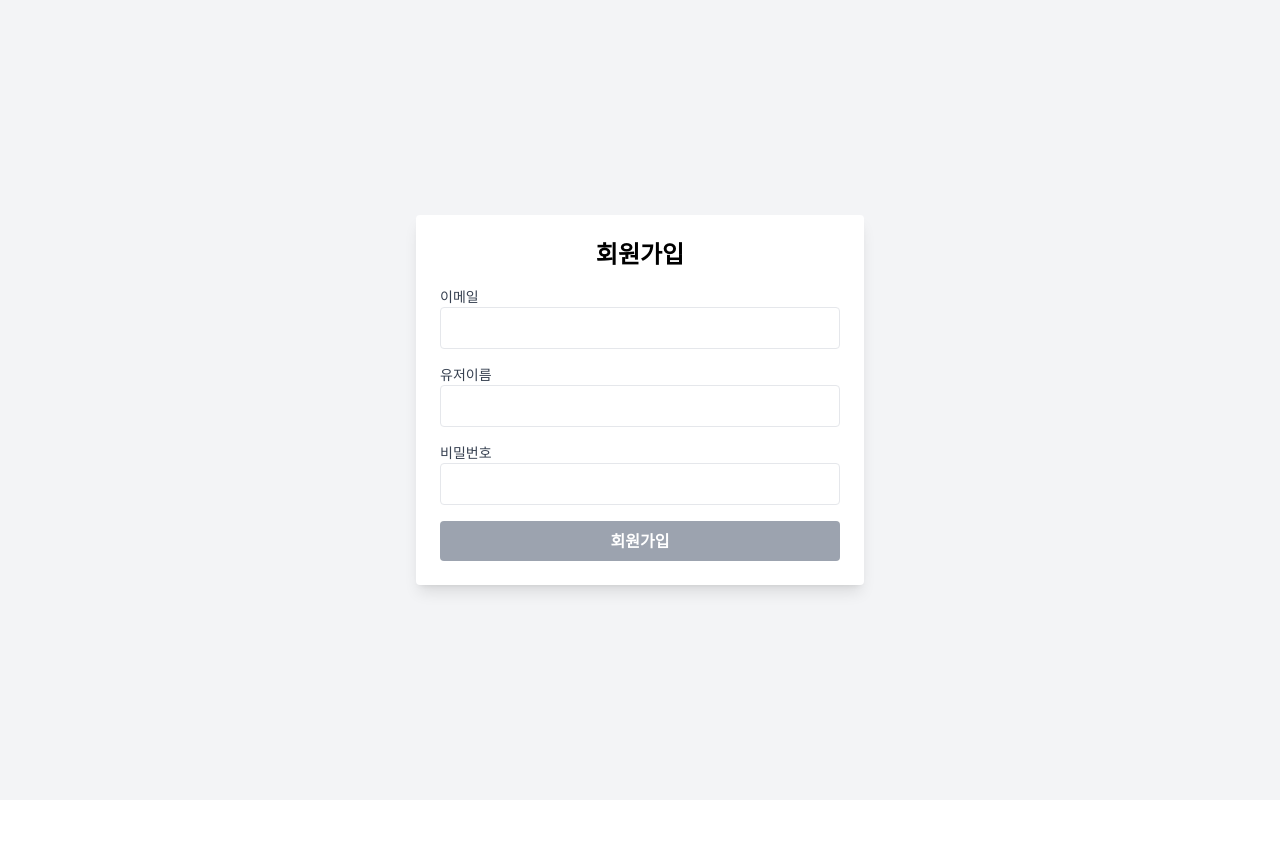
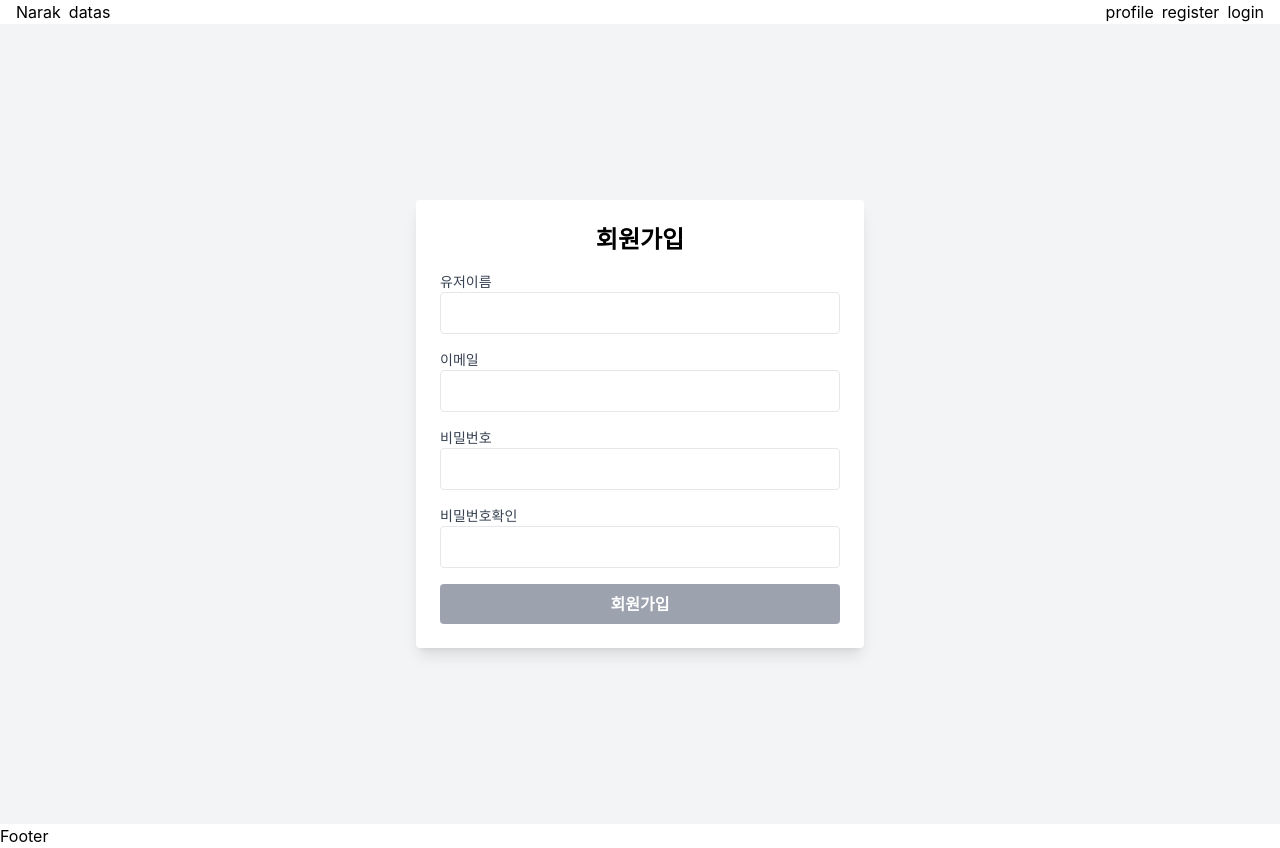
Before and after one commit to Regulus55/narak, a React (Create React App) app: page /register in a window 1280 px wide. Before the commit the page ends 800 px from the top, so only its background shows below. Built offline with nearby package versions, Linux system fonts and the light colour scheme.

Commit message:
login register module

```diff
--- a/package.json
+++ b/package.json
@@ -3,6 +3,7 @@
   "version": "0.1.0",
   "private": true,
   "dependencies": {
+    "@headlessui/react": "^2.2.0",
     "@tanstack/react-query": "^5.62.0",
     "@tanstack/react-query-devtools": "^5.62.0",
     "@testing-library/jest-dom": "^5.17.0",
--- a/src/App.tsx
+++ b/src/App.tsx
@@ -1,9 +1,12 @@
 import { Outlet } from "react-router-dom";
+import { Footer, Navbar } from "./components/Layout";
 
 const App = () => {
   return (
     <>
+      <Navbar />
       <Outlet />
+      <Footer />
     </>
   );
 };
--- /dev/null
+++ b/src/components/Layout/Footer.tsx
@@ -0,0 +1,5 @@
+const Footer = () => {
+  return <div>Footer</div>;
+};
+
+export default Footer;
--- /dev/null
+++ b/src/components/Layout/Navbar.tsx
@@ -0,0 +1,23 @@
+import { useNavigate } from "react-router-dom";
+
+const Navbar = () => {
+  const navigate = useNavigate();
+  return (
+    <nav>
+      <div className="flex justify-between mx-2 ">
+        <div id="left" className="flex mx-2 space-x-2">
+          <button onClick={() => navigate("/")}>Narak</button>
+          <button onClick={() => navigate("/datas")}>datas</button>
+        </div>
+
+        <div id="right" className="flex mx-2 space-x-2">
+          <button onClick={() => navigate("/profile")}>profile</button>
+          <button onClick={() => navigate("/register")}>register</button>
+          <button onClick={() => navigate("/login")}>login</button>
+        </div>
+      </div>
+    </nav>
+  );
+};
+
+export default Navbar;
--- /dev/null
+++ b/src/components/Layout/index.tsx
@@ -0,0 +1,4 @@
+import Navbar from "./Navbar";
+import Footer from "./Footer";
+
+export { Navbar, Footer };
--- /dev/null
+++ b/src/components/common/FormInput.tsx
@@ -0,0 +1,32 @@
+import React from "react";
+
+interface FormInputProps {
+  id: string;
+  type: string;
+  label: string;
+  register: any;
+  errorMessage?: string;
+}
+
+const FormInput: React.FC<FormInputProps> = ({
+  id,
+  type,
+  label,
+  register,
+  errorMessage,
+}) => (
+  <div>
+    <label htmlFor={id} className="block text-sm font-medium text-gray-700">
+      {label}
+    </label>
+    <input
+      id={id}
+      type={type}
+      {...register}
+      className="w-full px-4 py-2 border rounded focus:outline-none focus:ring focus:ring-indigo-200"
+    />
+    {errorMessage && <p className="text-red-500 text-sm">{errorMessage}</p>}
+  </div>
+);
+
+export default FormInput;
--- /dev/null
+++ b/src/components/common/index.tsx
@@ -0,0 +1,3 @@
+import FormInput from "./FormInput";
+
+export { FormInput };
--- a/src/pages/Auth/Login.tsx
+++ b/src/pages/Auth/Login.tsx
@@ -2,6 +2,8 @@ import React from "react";
 
 import { useForm } from "react-hook-form";
 import useloginUser from "../../hooks/Auth/useLoginUser";
+import { FormInput } from "../../components/common";
+import { loginErrorMessage } from "../../utils/firebaseErrors";
 
 interface loginUserInput {
   email: string;
@@ -9,7 +11,11 @@ interface loginUserInput {
 }
 
 const Login: React.FC = () => {
-  const { register, handleSubmit } = useForm<loginUserInput>({
+  const {
+    register,
+    handleSubmit,
+    formState: { errors },
+  } = useForm<loginUserInput>({
     defaultValues: {
       email: "test@test.com",
       password: "test1234",
@@ -26,45 +32,49 @@ const Login: React.FC = () => {
   const isLoading = loginUserStatus === "pending";
 
   const loginUserHandler = async (userInput: loginUserInput) => {
+    try {
       await loginUserMutate({
         email: userInput.email,
         password: userInput.password,
       });
+    } catch (error) {}
   };
+
+  // 로그인 에러 메세지
+  const firebaseErrorMessage = loginUserError
+    ? loginErrorMessage(loginUserError)
+    : null;
 
   return (
     <div className="min-h-screen flex items-center justify-center bg-gray-100">
       <div className="bg-white p-6 rounded shadow-lg w-full max-w-md">
         <h2 className="text-2xl font-bold text-center mb-4">로그인</h2>
         <form onSubmit={handleSubmit(loginUserHandler)} className="space-y-4">
-          <div>
-            <label
-              htmlFor="email"
-              className="block text-sm font-medium text-gray-700"
-            >
-              이메일
-            </label>
-            <input
+          <FormInput
             id="email"
             type="email"
-              {...register("email", { required: "이메일을 입력해주세요" })}
-              className="w-full px-4 py-2 border rounded focus:outline-none focus:ring focus:ring-indigo-200"
+            label="이메일"
+            register={register("email", {
+              required: "이메일을 입력하세요",
+            })}
+            errorMessage={errors.email?.message}
           />
-          </div>
-          <div>
-            <label
-              htmlFor="password"
-              className="block text-sm font-medium text-gray-700"
-            >
-              비밀번호
-            </label>
-            <input
+
+          <FormInput
             id="password"
             type="password"
-              {...register("password", { required: "비밀번호를 입력해주세요" })}
-              className="w-full px-4 py-2 border rounded focus:outline-none focus:ring focus:ring-indigo-200"
+            label="비밀번호"
+            register={register("password", {
+              required: "비밀번호를 입력하세요",
+            })}
+            errorMessage={errors.password && "비밀번호를 입력하세요"}
           />
-          </div>
+
+          {/* 에러메세지 */}
+          {firebaseErrorMessage && (
+            <p className="text-red-500 text-sm mb-4">{firebaseErrorMessage}</p>
+          )}
+
           <button
             type="submit"
             className={
--- a/src/pages/Auth/Register.tsx
+++ b/src/pages/Auth/Register.tsx
@@ -1,15 +1,23 @@
 import React from "react";
 import { useForm } from "react-hook-form";
 import useRegisterUser from "../../hooks/Auth/useRegisterUser";
+import { registerErrorMessage } from "../../utils/firebaseErrors";
+import { FormInput } from "../../components/common";
 
 interface registerUserInput {
+  displayName: string;
   email: string;
   password: string;
-  displayName: string;
+  confirmPassword: string;
 }
 
 const Register: React.FC = () => {
-  const { register, handleSubmit } = useForm<registerUserInput>();
+  const {
+    register,
+    handleSubmit,
+    getValues,
+    formState: { errors },
+  } = useForm<registerUserInput>();
 
   const {
     mutateAsync: registerUserMutate,
@@ -21,31 +29,20 @@ const Register: React.FC = () => {
   const isLoading = registerUserStatus === "pending";
 
   const registerUserHandler = async (userInput: registerUserInput) => {
+    try {
       await registerUserMutate({
         email: userInput.email,
         password: userInput.password,
         displayName: userInput.displayName,
       });
+
       alert("회원가입 성공");
+    } catch (error) {}
   };
 
   // 회원가입 에러 메세지
-  const getFirebaseErrorMessage = (error: any): string => {
-    switch (error?.code) {
-      case "auth/email-already-in-use":
-        return "이미 사용중인 이메일입니다.";
-      case "auth/invalid-email":
-        return "잘못된 이메일 형식입니다.";
-      case "auth/weak-password":
-        return "비밀번호를 강하게 만들어주세요.";
-      case "auth/operation-not-allowed":
-        return "이메일 회원가입이 비활성화되어 있습니다.";
-      default:
-        return "알 수 없는 오류가 발생했습니다.";
-    }
-  };
   const firebaseErrorMessage = registerUserError
-    ? getFirebaseErrorMessage(registerUserError)
+    ? registerErrorMessage(registerUserError)
     : null;
 
   return (
@@ -57,56 +54,53 @@ const Register: React.FC = () => {
           onSubmit={handleSubmit(registerUserHandler)}
           className="space-y-4"
         >
-          <div>
-            <label
-              htmlFor="email"
-              className="block text-sm font-medium text-gray-700"
-            >
-              이메일
-            </label>
-            <input
+          <FormInput
+            id="username"
+            type="text"
+            label="유저이름"
+            register={register("displayName", {
+              required: "유저이름을 입력하세요",
+            })}
+            errorMessage={errors.displayName?.message}
+          />
+
+          <FormInput
             id="email"
             type="email"
-              {...register("email", { required: "이메일을 입력하세요" })}
-              className="w-full px-4 py-2 border rounded focus:outline-none focus:ring focus:ring-indigo-200"
+            label="이메일"
+            register={register("email", {
+              required: "이메일을 입력하세요",
+            })}
+            errorMessage={errors.email?.message}
           />
-          </div>
 
-          <div>
-            <label
-              htmlFor="username"
-              className="block text-sm font-medium text-gray-700"
-            >
-              유저이름
-            </label>
-            <input
-              id="username"
-              type="text"
-              {...register("displayName", {
-                required: "유저이름을 입력하세요",
-              })}
-              className="w-full px-4 py-2 border rounded focus:outline-none focus:ring focus:ring-indigo-200"
-            />
-          </div>
-
-          <div>
-            <label
-              htmlFor="password"
-              className="block text-sm font-medium text-gray-700"
-            >
-              비밀번호
-            </label>
-            <input
+          <FormInput
             id="password"
             type="password"
-              {...register("password", {
+            label="비밀번호"
+            register={register("password", {
               required: "비밀번호를 입력하세요",
+              minLength: {
+                value: 6,
+                message: "비밀번호는 최소 6자리 이상이어야 합니다",
+              },
             })}
-              className="w-full px-4 py-2 border rounded focus:outline-none focus:ring focus:ring-indigo-200"
+            errorMessage={errors.password?.message}
           />
-          </div>
 
-          {/* 에러메세지 */}
+          <FormInput
+            id="password"
+            type="password"
+            label="비밀번호확인"
+            register={register("confirmPassword", {
+              required: "동일한 비밀번호를 입력하세요",
+              validate: (value) =>
+                value === getValues("password") ||
+                "비밀번호가 일치하지 않습니다",
+            })}
+            errorMessage={errors.confirmPassword?.message}
+          />
+
           {firebaseErrorMessage && (
             <p className="text-red-500 text-sm mb-4">{firebaseErrorMessage}</p>
           )}
--- a/src/pages/Home.tsx
+++ b/src/pages/Home.tsx
@@ -39,6 +39,7 @@ const Home = () => {
 
   return (
     <div>
+      Home
       {/* <h1>안녕</h1>
       {loading ? (
         <p>Loading...</p>
@@ -51,15 +52,6 @@ const Home = () => {
         <p>No product found</p>
       )}
 */}
-      <p>
-        <button onClick={() => navigate("/register")}>register</button>
-      </p>
-      <p>
-        <button onClick={() => navigate("/login")}>login</button>
-      </p>
-      <p>
-        <button onClick={() => navigate("/datas")}>datas</button>
-      </p>
     </div>
   );
 };
--- /dev/null
+++ b/src/utils/firebaseErrors.ts
@@ -0,0 +1,24 @@
+// 회원가입시 에러
+export const registerErrorMessage = (error: any): string => {
+  switch (error?.code) {
+    case "auth/email-already-in-use":
+      return "이미 사용중인 이메일입니다.";
+    case "auth/invalid-email":
+      return "잘못된 이메일 형식입니다.";
+    case "auth/weak-password":
+      return "비밀번호를 강하게 만들어주세요.";
+    case "auth/operation-not-allowed":
+      return "이메일 회원가입이 비활성화되어 있습니다.";
+    default:
+      return "알 수 없는 오류가 발생했습니다.";
+  }
+};
+
+export const loginErrorMessage = (error: any): any => {
+  switch (error?.code) {
+    case "auth/invalid-credential":
+      return "회원정보가 일치하지 않습니다";
+    default:
+      return "알 수 없는 오류가 발생했습니다.";
+  }
+};
```
Also changed, not shown: 1 other file (tests, documents, lock files or other folders). Lines whose indentation alone changed are shown as unchanged.
